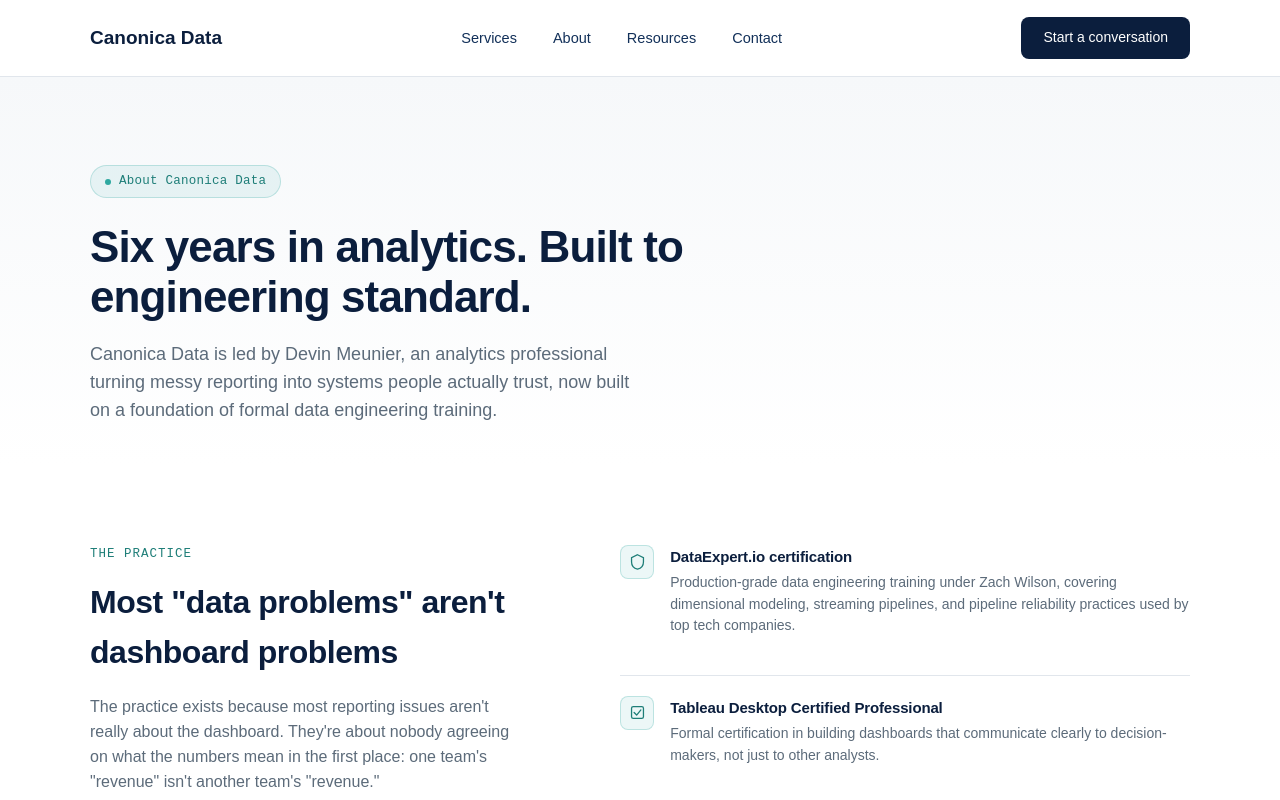
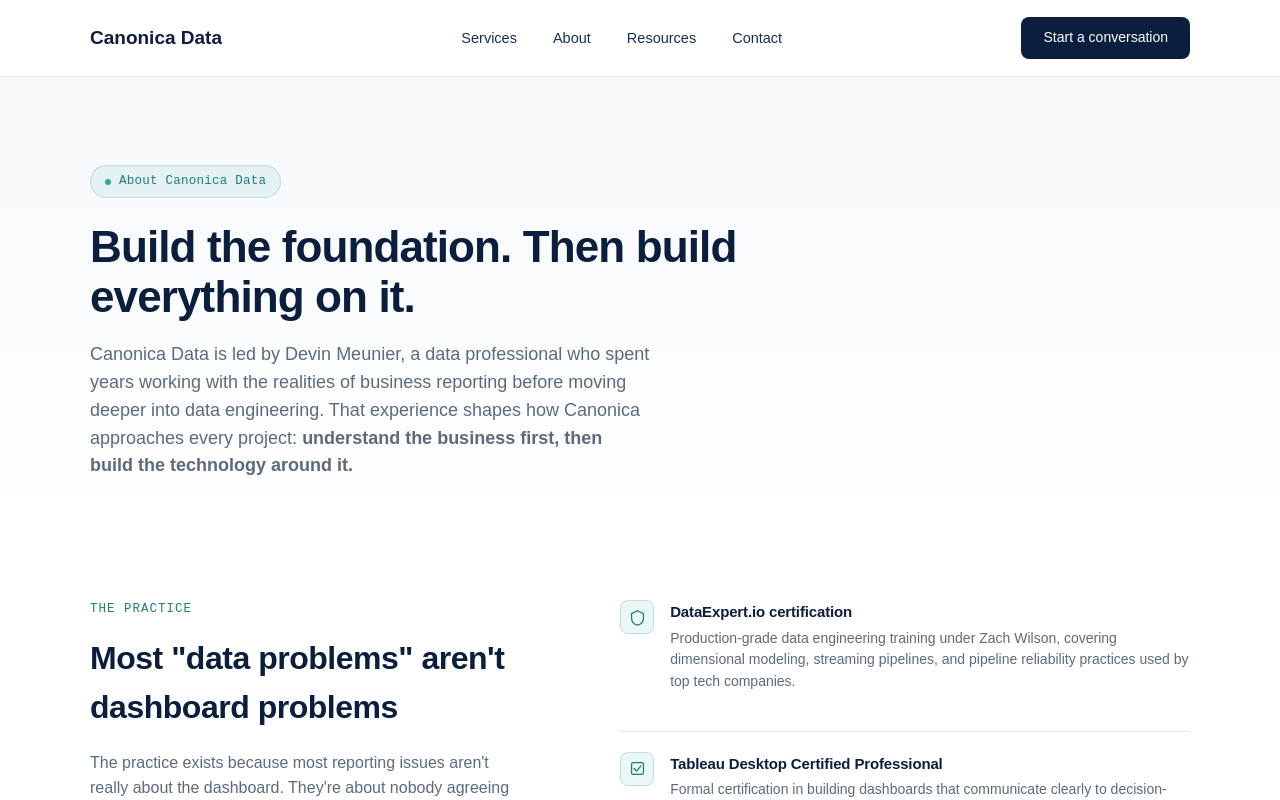
Before and after one commit to Dmeuny/canonica-data-site, a Next.js app: page /about in a window 1280 px wide. Shown: the top 800 px of the page. Built offline with nearby package versions, Linux system fonts and the light colour scheme.

Commit message:
Update About page

```diff
--- a/app/about/page.tsx
+++ b/app/about/page.tsx
@@ -13,12 +13,12 @@ export default function AboutPage() {
             About Canonica Data
           </div>
 
-          <h1>Six years in analytics. Built to engineering standard.</h1>
+          <h1>Build the foundation. Then build everything on it.</h1>
 
           <p className={styles.lede}>
-            Canonica Data is led by Devin Meunier, an analytics professional
-            turning messy reporting into systems people actually trust, now
-            built on a foundation of formal data engineering training.
+            Canonica Data is led by Devin Meunier, a data professional who spent years working with the realities of
+            business reporting before moving deeper into data engineering. That experience shapes how Canonica
+            approaches every project: <b>understand the business first, then build the technology around it. </b>
           </p>
         </div>
       </section>
```
